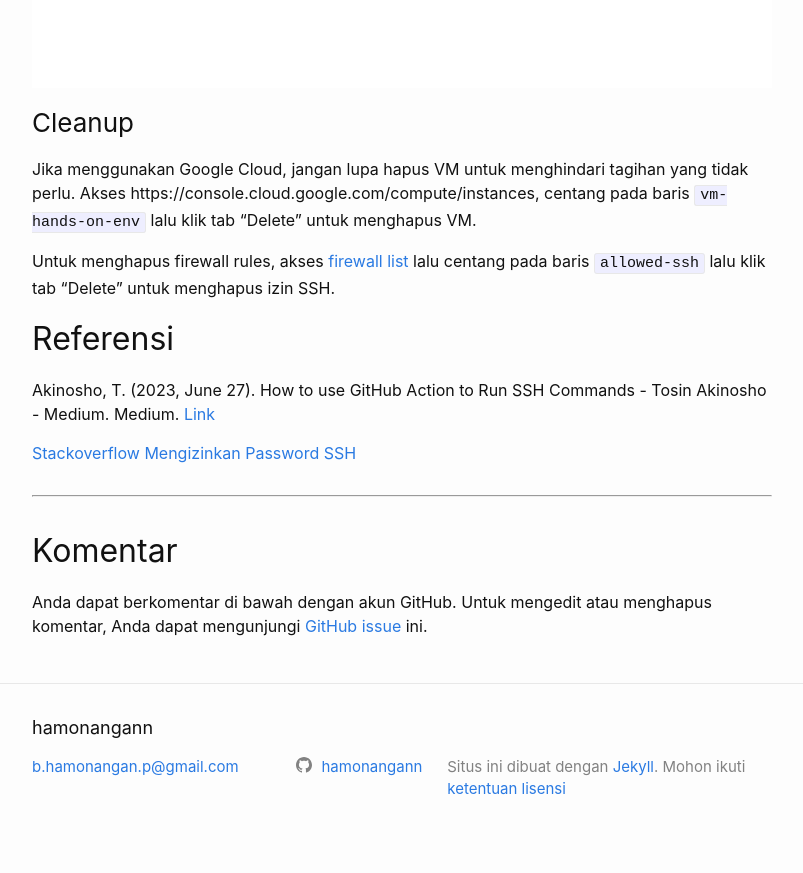
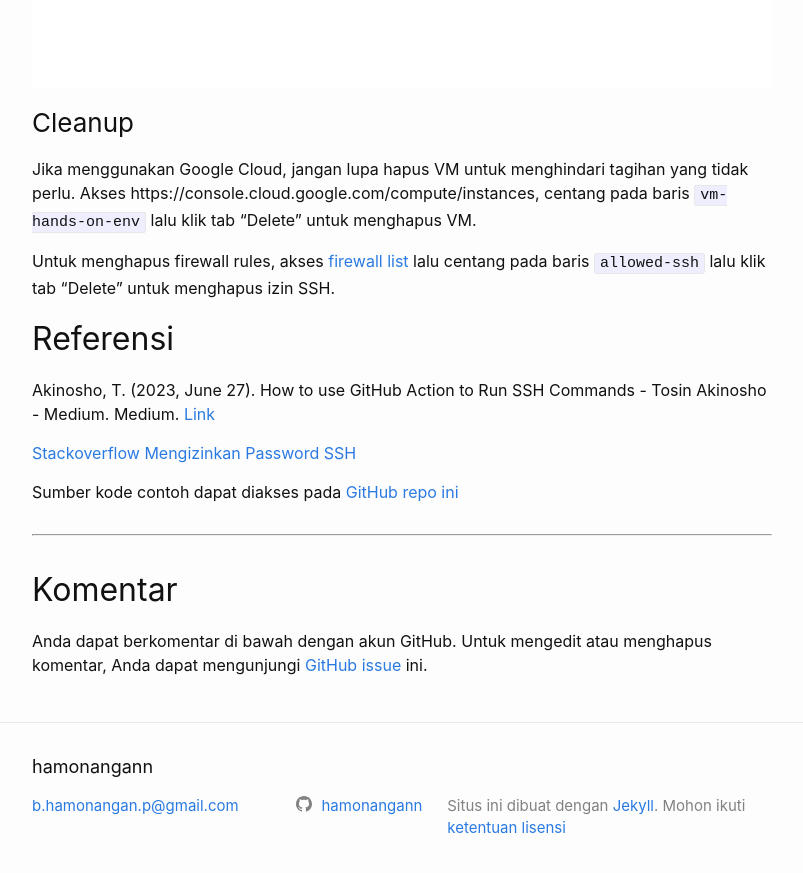
Before and after one commit to hamonangann/hamonangann.github.io, a Jekyll site: the page built from _posts/2024-01-29-artikel8.markdown, in a window 1280 px wide and 900 px high, scrolled down 11249 px. Shown: the top 873 px of the window, without its empty margins (238-1041 px from the left). Built offline with Jekyll 4.4.1, drawn with Linux system fonts in a browser that asks for light colours; comment, search, counter and statistics services are not loaded.

Commit message:
add source code link

```diff
--- a/_posts/2024-01-29-artikel8.markdown
+++ b/_posts/2024-01-29-artikel8.markdown
@@ -256,3 +256,5 @@ Untuk menghapus firewall rules, akses [firewall list](https://console.cloud.goog
 Akinosho, T. (2023, June 27). How to use GitHub Action to Run SSH Commands - Tosin Akinosho - Medium. Medium. [Link](https://medium.com/@tcij1013/how-to-use-github-action-to-run-ssh-commands-609df2a88ac3)
 
 [Stackoverflow Mengizinkan Password SSH](https://stackoverflow.com/questions/59533620/how-to-connect-to-gcp-vm-instance-with-password-using-ssh)
+
+Sumber kode contoh dapat diakses pada [GitHub repo ini](https://github.com/hamonangann/hands-on-env)
```
